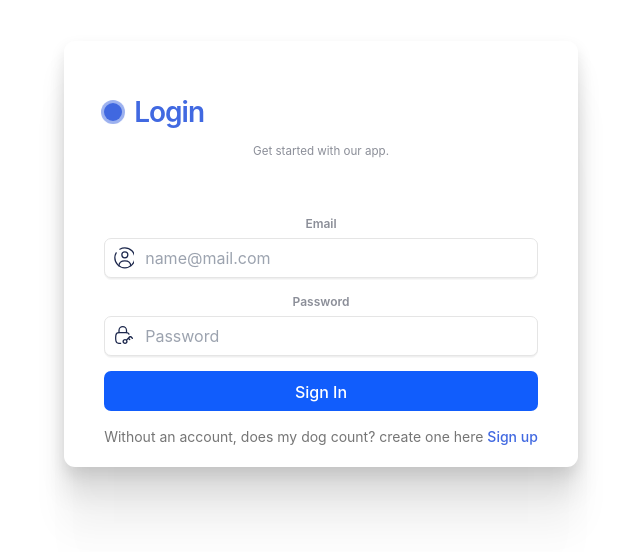
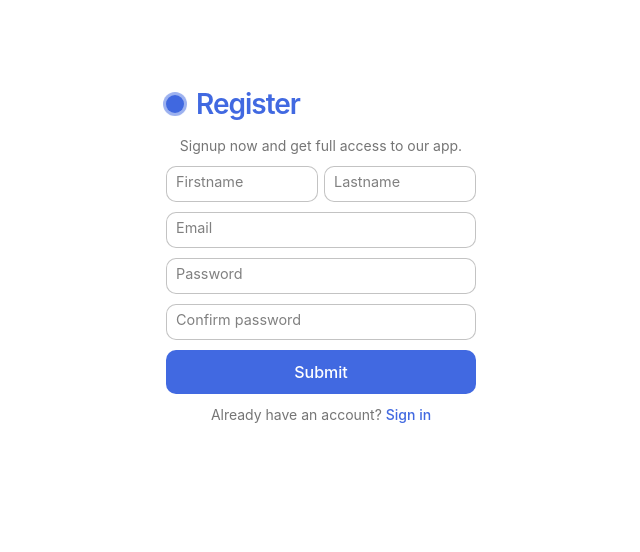
Before and after one commit to 1Androv1/Proyecto, a React (Vite) app in the folder FrontTodoAppVuez/: page / in a window 1280 px wide. Shown: the part 146-698 px from the top of the page, without its empty margins (319-959 px from the left). Built offline with nearby package versions, Linux system fonts and the light colour scheme; no server answers.

Commit message:
Add register and login

```diff
--- a/FrontTodoAppVuez/src/App.jsx
+++ b/FrontTodoAppVuez/src/App.jsx
@@ -15,8 +15,8 @@ function App() {
       */}
 
       <div  className='flex flex-1 h-screen w-full bg-[#0E0F12] flex-col xl:w-[1280px] items-center justify-center'>
-    <LoginForm/>
-      {/*  <RegisterForm />*/}
+    {/*<LoginForm/> */}
+        <RegisterForm />
       </div>
 
 
--- a/FrontTodoAppVuez/src/components/Login.jsx
+++ b/FrontTodoAppVuez/src/components/Login.jsx
@@ -1,5 +1,8 @@
 import React, { useState } from 'react';
 import { ApiLogin } from "../coneccions/api";
+import { ApiRegister } from "../coneccions/api";
+
+import axios from 'axios';
 
 export const LoginForm = () => {
     const [email, setEmail] = useState('');
@@ -52,7 +55,7 @@ export const LoginForm = () => {
                     title="Input title"
                     name="input-name"
                     type="text"
-                    className="input_field bg-slate-200"
+                    className="input_field bg-slate-200 text-black"
                     id="email_field"
                     value={email}
                     onChange={(e) => setEmail(e.target.value)}
@@ -70,7 +73,7 @@ export const LoginForm = () => {
                     title="Input title"
                     name="input-name"
                     type="password"
-                    className="input_field bg-slate-200"
+                    className="input_field bg-slate-200 text-black"
                     id="password_field"
                     value={password}
                     onChange={(e) => setPassword(e.target.value)}
@@ -85,12 +88,13 @@ export const LoginForm = () => {
 };
 
 export const RegisterForm = () => {
+        const [email, setEmail] = useState('');
+        const [password, setPassword] = useState('');
+        const [name, setName] = useState('');
+        const [lastname, setLastName] = useState('');
+
         const [formData, setFormData] = useState({
-            firstname: '',
-            lastname: '',
-            email: '',
-            password: '',
-            confirmPassword: ''
+
         });
 
         const handleChange = (e) => {
@@ -104,6 +108,26 @@ export const RegisterForm = () => {
             e.preventDefault();
             // Aquí puedes agregar la lógica para enviar los datos del formulario a tu backend
             console.log(formData);
+
+            e.preventDefault();
+            // Aquí puedes realizar las acciones necesarias, como enviar los datos a un servidor
+
+            const data = {
+                email: email,
+                password: password,
+                name: name,
+                lastname: lastname,
+                rolId: 2,
+                verification: false
+            };
+
+            axios.post(ApiRegister, data)
+            .then(response => {
+                console.log('Datos recibidos:', response.data);
+            })
+            .catch(error => {
+                console.error('Error al obtener datos:', error);
+            });
         };
 
         return (
@@ -118,7 +142,7 @@ export const RegisterForm = () => {
                             placeholder=""
                             name="firstname"
                             value={formData.firstname}
-                            onChange={handleChange}
+                            onChange={(e) => setName(e.target.value)}
                             required
                         />
                         <span>Firstname</span>
@@ -131,7 +155,7 @@ export const RegisterForm = () => {
                             placeholder=""
                             name="lastname"
                             value={formData.lastname}
-                            onChange={handleChange}
+                            onChange={(e) => setLastName(e.target.value)}
                             required
                         />
                         <span>Lastname</span>
@@ -145,7 +169,7 @@ export const RegisterForm = () => {
                         placeholder=""
                         name="email"
                         value={formData.email}
-                        onChange={handleChange}
+                        onChange={(e) => setEmail(e.target.value)}
                         required
                     />
                     <span>Email</span>
@@ -158,7 +182,7 @@ export const RegisterForm = () => {
                         placeholder=""
                         name="password"
                         value={formData.password}
-                        onChange={handleChange}
+                        onChange={(e) => setPassword(e.target.value)}
                         required
                     />
                     <span>Password</span>
--- a/FrontTodoAppVuez/src/coneccions/api.jsx
+++ b/FrontTodoAppVuez/src/coneccions/api.jsx
@@ -1,2 +1,3 @@
 export const ApiLocalHost = `http://localhost:5235/api/users/loginUser`;
 export const ApiLogin = `http://localhost:5235/api/users/loginUser`;
+export const ApiRegister = `http://localhost:5235/api/users`;
```
Also changed, not shown: 1 other file (tests, documents, lock files or other folders).
